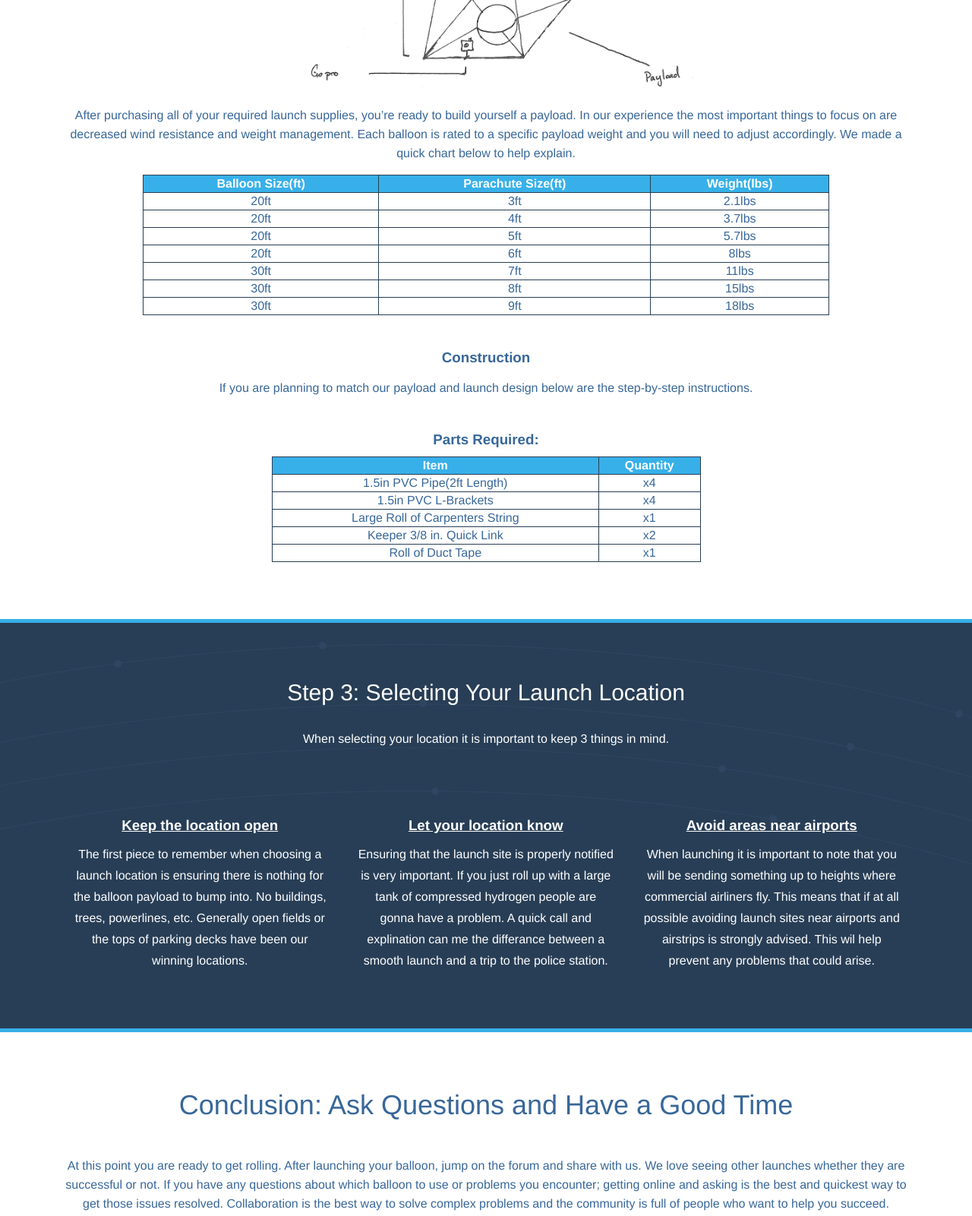
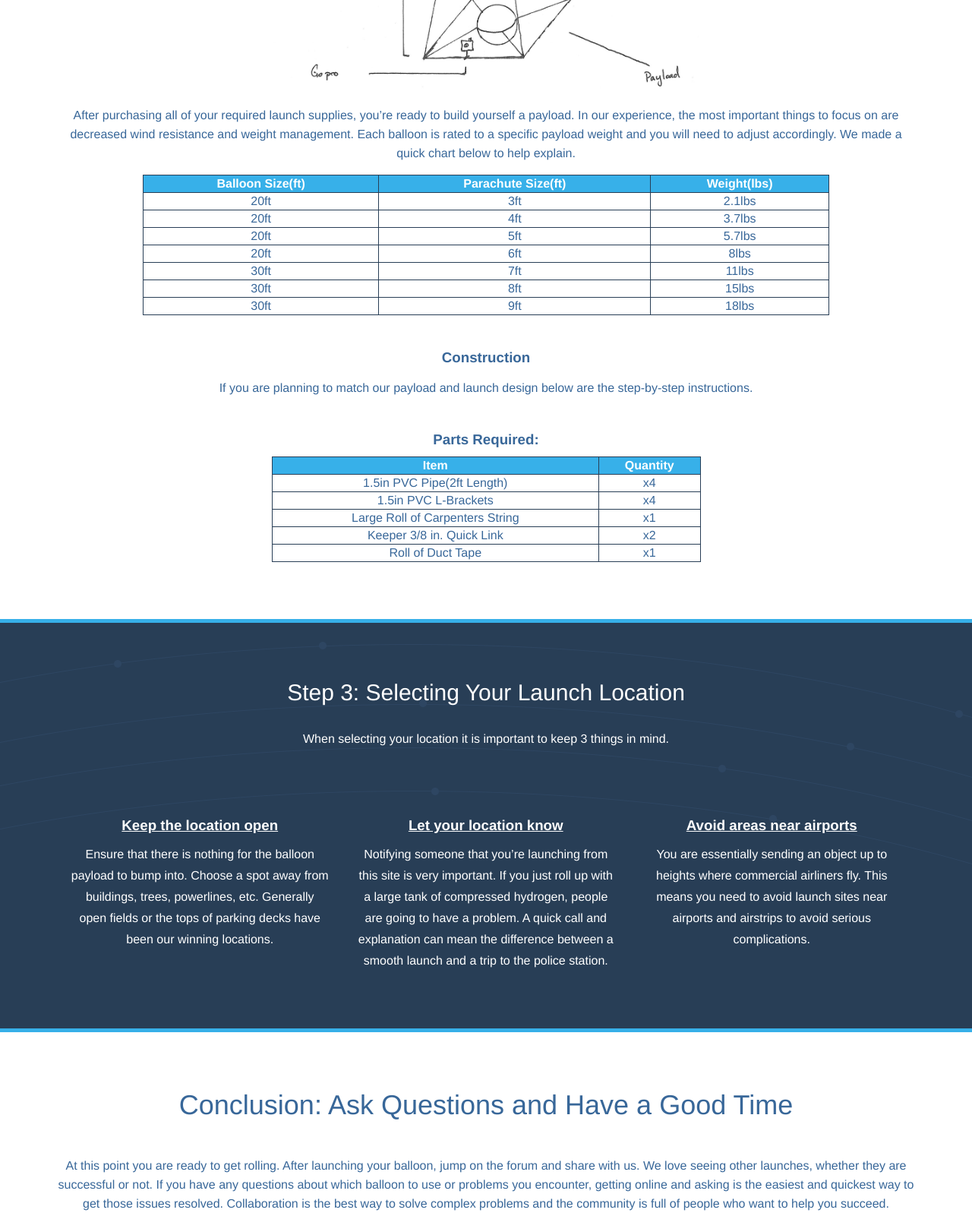
Before and after one commit to andrewjrhill/LaunchingBalloons, a plain HTML site: page getstarted.html in a window 1280 px wide. Shown: the part 2460-4061 px from the top of the page at 76% size. Drawn offline with nearby package versions, Linux system fonts and the light colour scheme.

Commit message:
updated more grammar;

```diff
--- a/getstarted.html
+++ b/getstarted.html
@@ -5,7 +5,7 @@
     <title>Launching Balloons | Get Started</title>
     <meta name="viewport" content="width=device-width, initial-scale=1.0">
     <meta name="description" content="Launching Balloons is a website dedicated to photographing earth and space from the bottom of a weather balloon. ">
-    <meta name="author" content="Andrew Hill">
+    <meta name="author" content="Andrew Hill and Cole Gentry">
     <link rel="shortcut icon" href="img/global/favicon.ico" type="image/x-icon">
     <link rel="icon" href="img/global/favicon.ico" type="image/x-icon">
     <link href="css/global.css" rel="stylesheet" type="text/css"/>
@@ -107,7 +107,7 @@
               <div class="spacer payload">
                 <h2>Step 2: Building Your Payload</h2>
                 <img src="img/getstarted/balloondiagram.png" class="img-rsp">
-                <p>After purchasing all of your required launch supplies, you’re ready to build yourself a payload. In our experience the most important things to focus on are decreased wind resistance and weight management. Each balloon is rated to a specific payload weight and you will need to adjust accordingly. We made a quick chart below to help explain.</p>
+                <p>After purchasing all of your required launch supplies, you’re ready to build yourself a payload. In our experience, the most important things to focus on are decreased wind resistance and weight management. Each balloon is rated to a specific payload weight and you will need to adjust accordingly. We made a quick chart below to help explain.</p>
                 <table>
                   <thead>
                     <tr>
@@ -204,15 +204,15 @@
               <div class="info-block-container clear">
                   <div class="info-block">
                     <h3>Keep the location open</h3>
-                    <div id="info-p">The first piece to remember when choosing a launch location is ensuring there is nothing for the balloon payload to bump into.  No buildings, trees, powerlines, etc.  Generally open fields or the tops of parking decks have been our winning locations.</div>
+                    <div id="info-p">Ensure that there is nothing for the balloon payload to bump into. Choose a spot away from buildings, trees, powerlines, etc. Generally open fields or the tops of parking decks have been our winning locations.</div>
                   </div>
                   <div class="info-block">
                     <h3>Let your location know</h3>
-                    <div id="info-p">Ensuring that the launch site is properly notified is very important.  If you just roll up with a large tank of compressed hydrogen people are gonna have a problem.  A quick call and explination can me the differance between a smooth launch and a trip to the police station.</div>
+                    <div id="info-p">Notifying someone that you’re launching from this site is very important. If you just roll up with a large tank of compressed hydrogen, people are going to have a problem. A quick call and explanation can mean the difference between a smooth launch and a trip to the police station.</div>
                   </div>
                   <div class="info-block">
                     <h3>Avoid areas near airports</h3>
-                    <div id="info-p">When launching it is important to note that you will be sending something up to heights where commercial airliners fly.  This means that if at all possible avoiding launch sites near airports and airstrips is strongly advised.  This wil help prevent any problems that could arise.</div>
+                    <div id="info-p">You are essentially sending an object up to heights where commercial airliners fly. This means you need to avoid launch sites near airports and airstrips to avoid serious complications. </div>
                   </div>
                 </div>
               </div>
@@ -220,7 +220,7 @@
             <div class="process">
               <div class="spacer">
                 <h2>Conclusion: Ask Questions and Have a Good Time</h2>
-                <p>At this point you are ready to get rolling. After launching your balloon, jump on the forum and share with us.  We love seeing other launches whether they are successful or not.  If you have any questions about which balloon to use or problems you encounter; getting online and asking is the best and quickest way to get those issues resolved.  Collaboration is the best way to solve complex problems and the community is full of people who want to help you succeed.</p>
+                <p>At this point you are ready to get rolling. After launching your balloon, jump on the forum and share with us. We love seeing other launches, whether they are successful or not. If you have any questions about which balloon to use or problems you encounter, getting online and asking is the easiest and quickest way to get those issues resolved. Collaboration is the best way to solve complex problems and the community is full of people who want to help you succeed.</p>
               </div>
             </div>
           </div>
```
Also changed, not shown: launches.html (+7 -7 lines).
